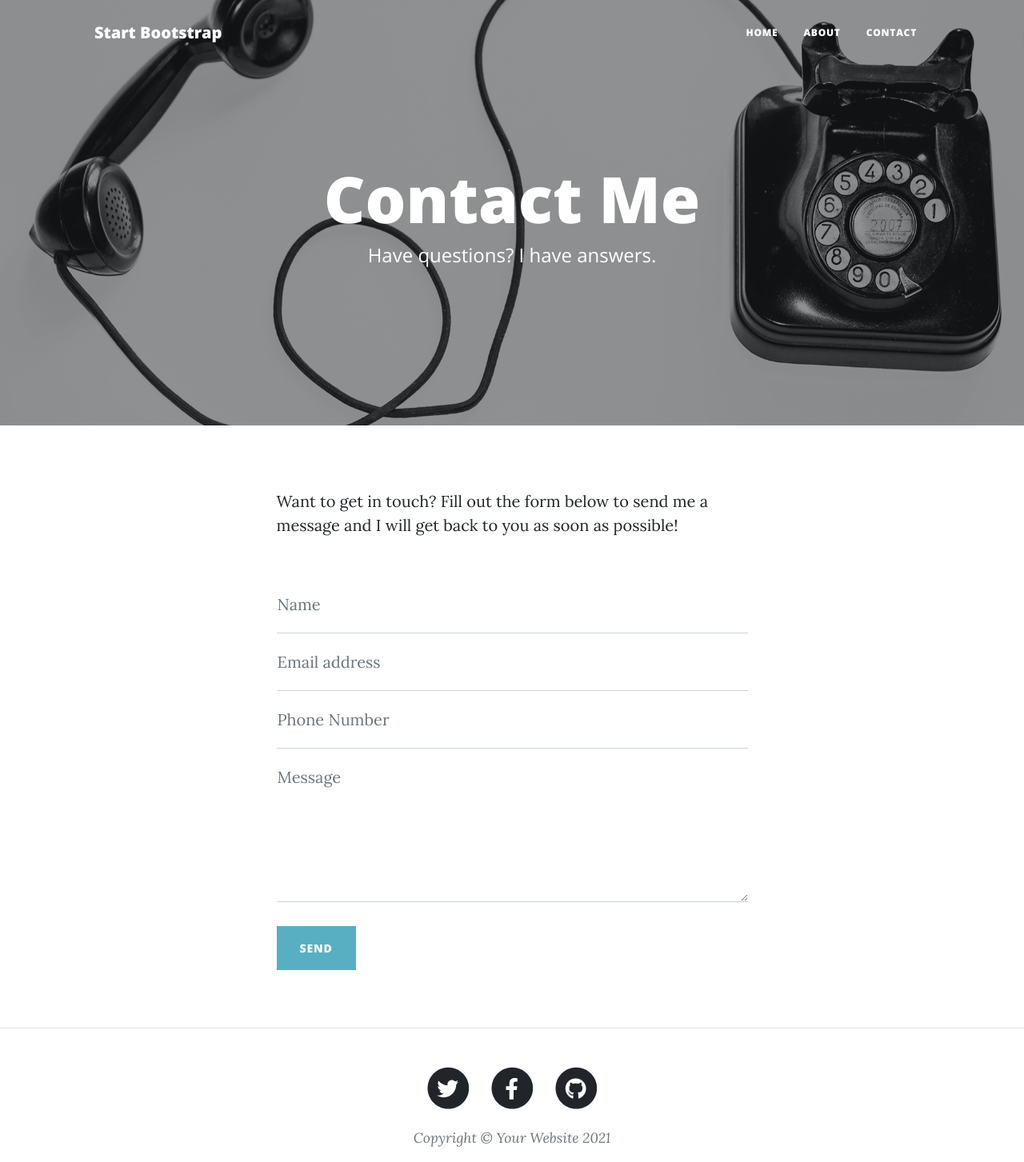
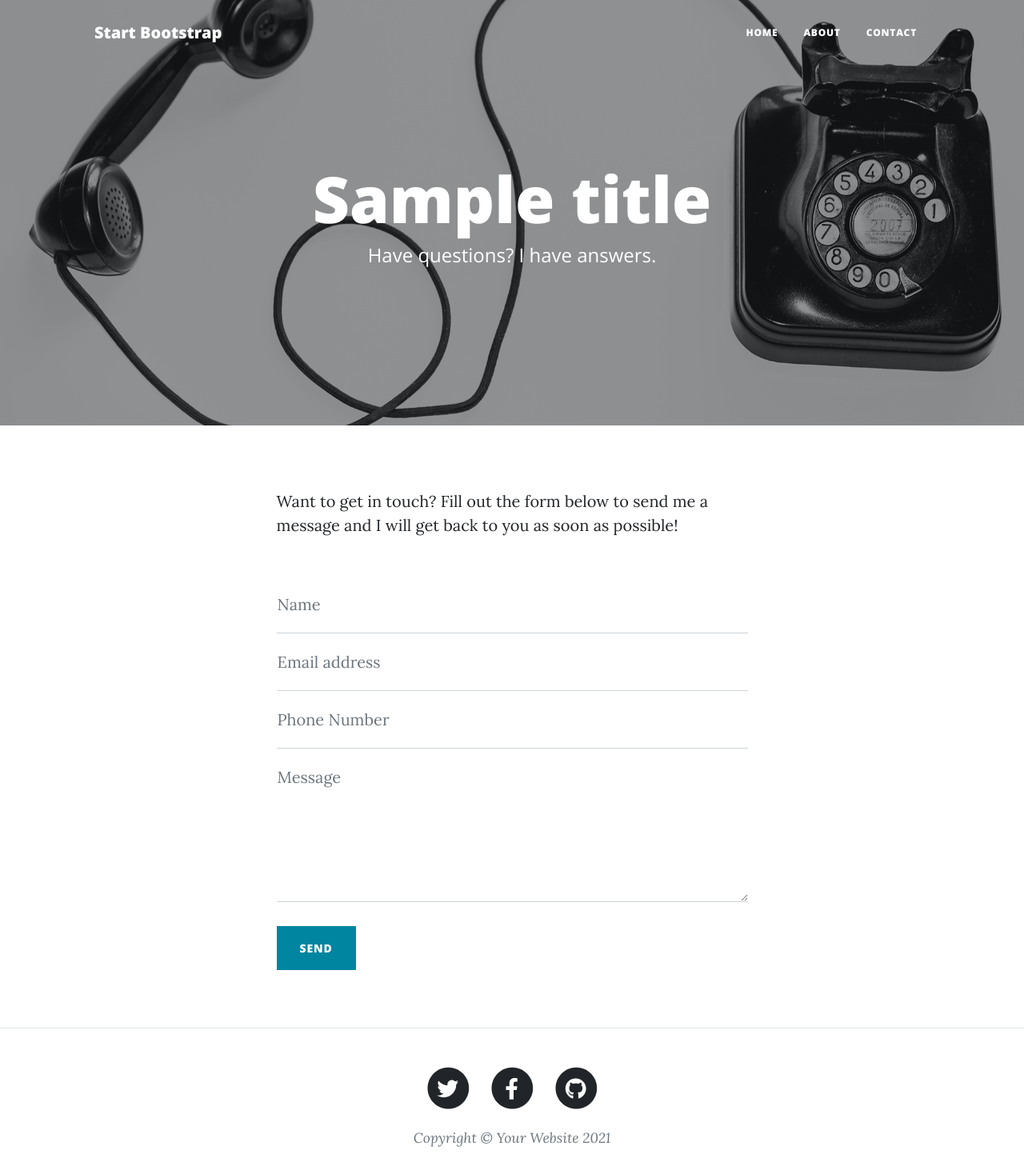
Before and after one commit to 0710160/blog, a Flask app: template templates/contact.html in a window 1280 px wide. Shown: the top 1453 px of the page at 80% size. Run offline with Flask 2, Linux system fonts and the light colour scheme; the template is opened without the code that fills it: most values are stand-ins (such as "Sample title", 1, 10 or a date in 2020); parts of the project's set-up code (start-up, migrations or seed data) failed here and were passed over; some libraries are stand-ins or nearby versions.

Commit message:
Made contact form with POST requests and smptlib

```diff
--- a/main.py
+++ b/main.py
@@ -1,8 +1,14 @@
 import requests
-from flask import Flask, render_template
+import smtplib
+from flask import Flask, render_template, request
 app = Flask(__name__)
 
 response = requests.get(url="https://api.npoint.io/88c2c1f644ef334058be").json()
+MY_EMAIL = "xiiixxx@yahoo.com"
+MY_PASSWORD = "wrxjixdcxhrthkjl"
+connection = smtplib.SMTP("smtp.mail.yahoo.com", timeout=120)
+connection.starttls()
+connection.login(user=MY_EMAIL, password=MY_PASSWORD)
 
 @app.route("/")
 def index():
@@ -12,9 +18,25 @@ def index():
 def about():
     return render_template("about.html")
 
-@app.route("/contact")
-def contact():
-    return render_template("contact.html")
+@app.route("/contact", methods=["GET", "POST"])
+def receive_data():
+    if request.method == "GET":
+        title_text = "Contact Me"
+        return render_template("contact.html", title=title_text)
+    else:
+        name = request.form["name"]
+        email = request.form["email"]
+        phone = request.form["phone"]
+        message = request.form["message"]
+        connection.sendmail(
+            from_addr=MY_EMAIL,
+            to_addrs="xlvi@mm.st",
+            msg=f"Subject:New email from website\n\nMessage received from {name}:\n \
+            {message}\nContact details: {email}  |  {phone}"
+        )
+        connection.close()
+        title_text = "Your message has been sent."
+        return render_template("contact.html", title=title_text)
 
 @app.route("/post/<int:num>")
 def post_page(num):
@@ -22,5 +44,6 @@ def post_page(num):
     blog_page = response[post_id]
     return render_template("post.html", page=blog_page)
 
+
 if __name__ == "__main__":
-    app.run(debug=True)
+    app.run()
--- a/templates/contact.html
+++ b/templates/contact.html
@@ -10,7 +10,7 @@
                 <div class="row gx-4 gx-lg-5 justify-content-center">
                     <div class="col-md-10 col-lg-8 col-xl-7">
                         <div class="page-heading">
-                            <h1>Contact Me</h1>
+                            <h1>{{ title }}</h1>
                             <span class="subheading">Have questions? I have answers.</span>
                         </div>
                     </div>
@@ -31,48 +31,36 @@
                             <!-- To make this form functional, sign up at-->
                             <!-- https://startbootstrap.com/solution/contact-forms-->
                             <!-- to get an API token!-->
-                            <form id="contactForm" data-sb-form-api-token="API_TOKEN">
+                            <form id="contactForm" data-sb-form-api-token="API_TOKEN" action="{{ url_for('receive_data') }}" method="post">
                                 <div class="form-floating">
-                                    <input class="form-control" id="name" type="text" placeholder="Enter your name..." data-sb-validations="required" />
+                                    <input class="form-control" id="name" type="text" placeholder="Enter your name..." data-sb-validations="required" name="name"/>
                                     <label for="name">Name</label>
                                     <div class="invalid-feedback" data-sb-feedback="name:required">A name is required.</div>
                                 </div>
                                 <div class="form-floating">
-                                    <input class="form-control" id="email" type="email" placeholder="Enter your email..." data-sb-validations="required,email" />
+                                    <input class="form-control" id="email" type="email" placeholder="Enter your email..." data-sb-validations="required,email" name="email"/>
                                     <label for="email">Email address</label>
                                     <div class="invalid-feedback" data-sb-feedback="email:required">An email is required.</div>
                                     <div class="invalid-feedback" data-sb-feedback="email:email">Email is not valid.</div>
                                 </div>
                                 <div class="form-floating">
-                                    <input class="form-control" id="phone" type="tel" placeholder="Enter your phone number..." data-sb-validations="required" />
+                                    <input class="form-control" id="phone" type="tel" placeholder="Enter your phone number..." data-sb-validations="required" name="phone"/>
                                     <label for="phone">Phone Number</label>
                                     <div class="invalid-feedback" data-sb-feedback="phone:required">A phone number is required.</div>
                                 </div>
                                 <div class="form-floating">
-                                    <textarea class="form-control" id="message" placeholder="Enter your message here..." style="height: 12rem" data-sb-validations="required"></textarea>
+                                    <textarea class="form-control" id="message" placeholder="Enter your message here..." style="height: 12rem" data-sb-validations="required" name="message"></textarea>
                                     <label for="message">Message</label>
                                     <div class="invalid-feedback" data-sb-feedback="message:required">A message is required.</div>
                                 </div>
                                 <br />
-                                <!-- Submit success message-->
-                                <!---->
-                                <!-- This is what your users will see when the form-->
-                                <!-- has successfully submitted-->
-                                <div class="d-none" id="submitSuccessMessage">
-                                    <div class="text-center mb-3">
-                                        <div class="fw-bolder">Form submission successful!</div>
-                                        To activate this form, sign up at
-                                        <br />
-                                        <a href="https://startbootstrap.com/solution/contact-forms">https://startbootstrap.com/solution/contact-forms</a>
-                                    </div>
-                                </div>
                                 <!-- Submit error message-->
                                 <!---->
                                 <!-- This is what your users will see when there is-->
                                 <!-- an error submitting the form-->
                                 <div class="d-none" id="submitErrorMessage"><div class="text-center text-danger mb-3">Error sending message!</div></div>
                                 <!-- Submit Button-->
-                                <button class="btn btn-primary text-uppercase disabled" id="submitButton" type="submit">Send</button>
+                                <button class="btn btn-primary text-uppercase" id="submitButton" type="submit">Send</button>
                             </form>
                         </div>
                     </div>
```
